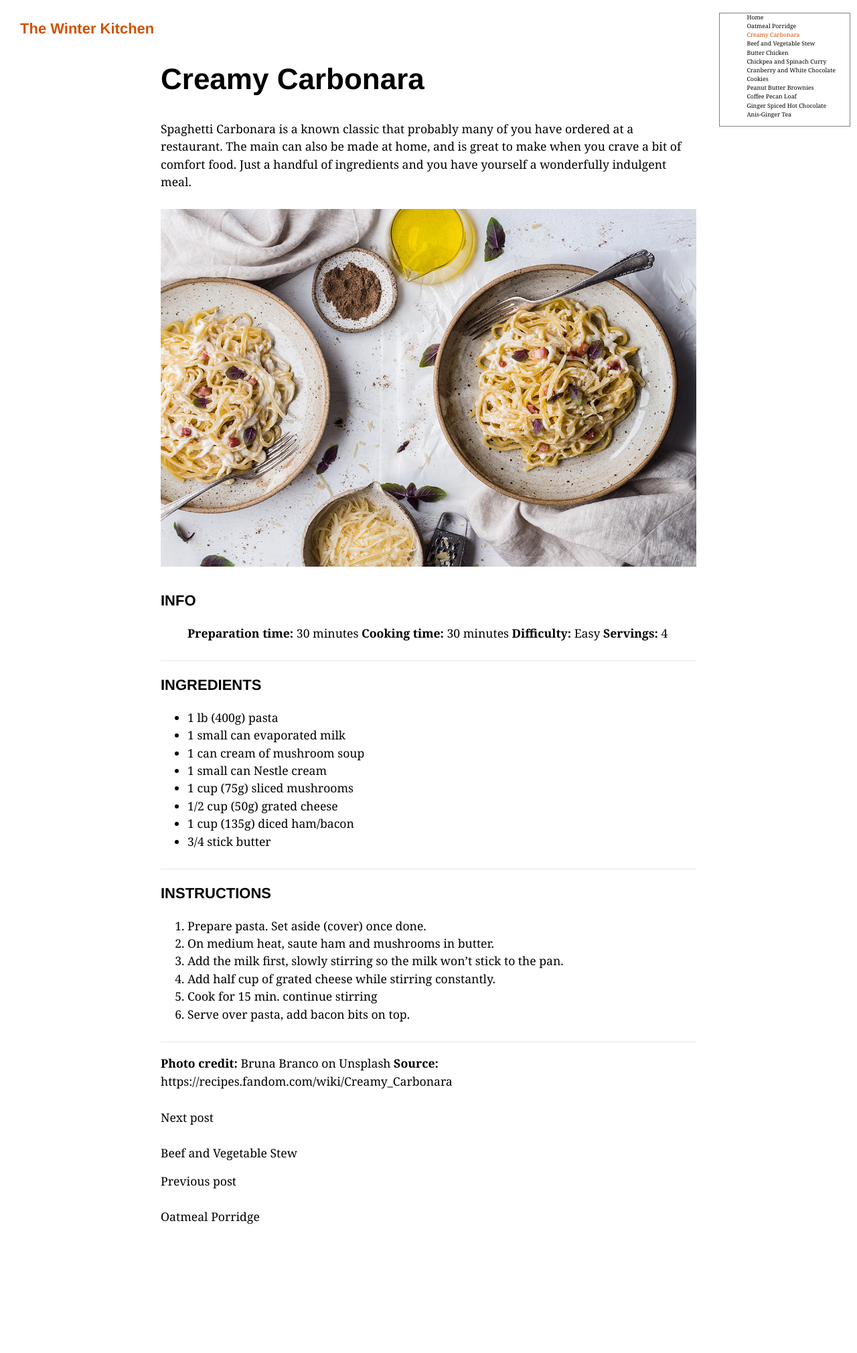
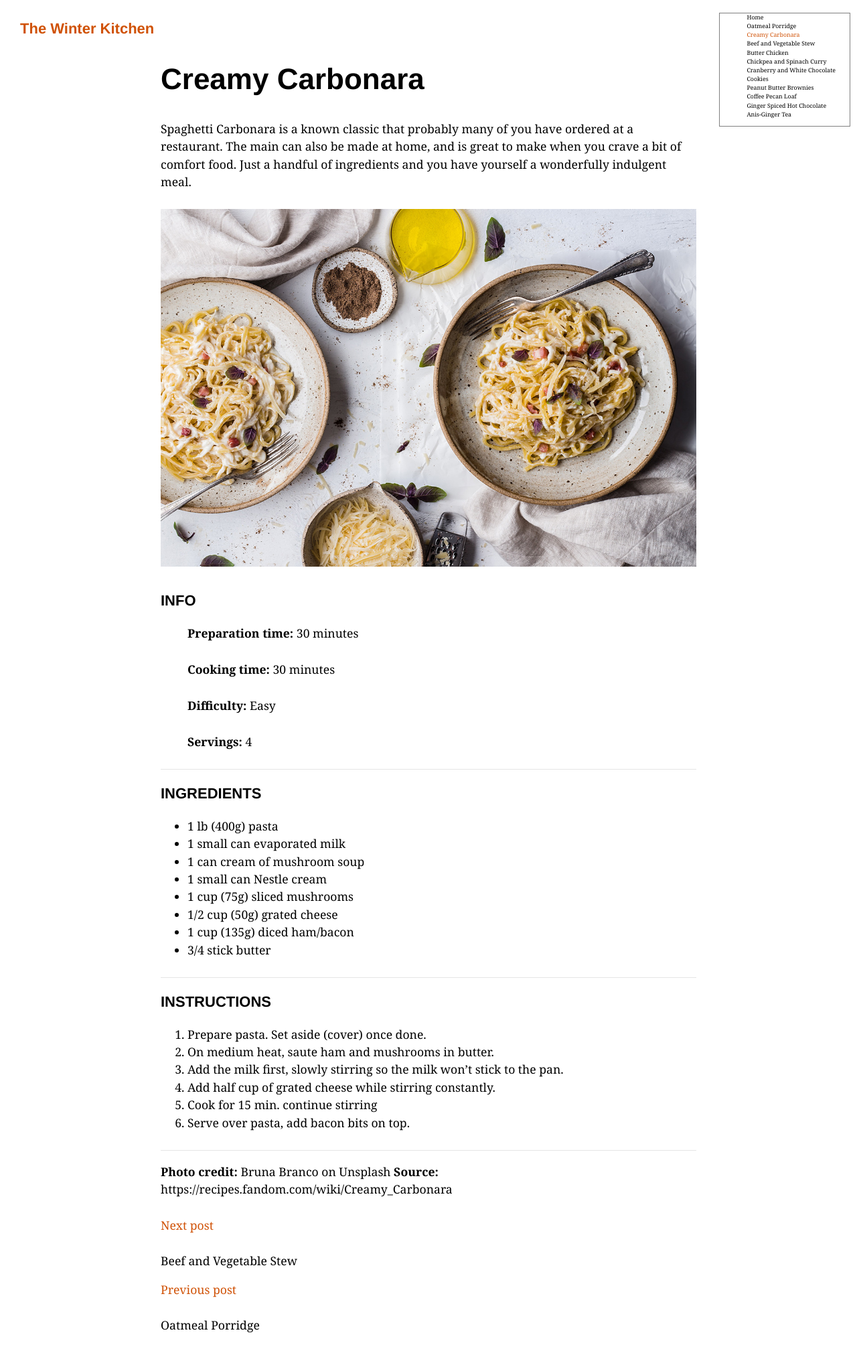
Before and after one commit to AgneteSteine/agnetesteine.github.io, a Jekyll site: the page built from _recipes/recipe3.markdown, in a window 1280 px wide. Shown: the whole page at 67% size. Built offline with Jekyll 4.4.1, drawn with Linux system fonts in a browser that asks for light colours; before the commit the page ends 1858 px from its top, so only the background shows below that.

Commit message:
post-nav and block quote

```diff
--- a/_recipes/recipe3.markdown
+++ b/_recipes/recipe3.markdown
@@ -23,8 +23,11 @@ Spaghetti Carbonara is a known classic that probably many of you have ordered at
 ### INFO
 
 >**Preparation time:** 30 minutes
+
 >**Cooking time:** 30 minutes
+
 >**Difficulty:** Easy
+
 >**Servings:** 4
 
 <hr>
--- a/assets/css/recipes.css
+++ b/assets/css/recipes.css
@@ -144,3 +144,7 @@ h1.title.recipelist a{
 h1.site-title a {
 color:rgb(208, 82, 7);
 }
+
+#post-nav p {
+color:rgb(208, 82, 7);
+}
```
